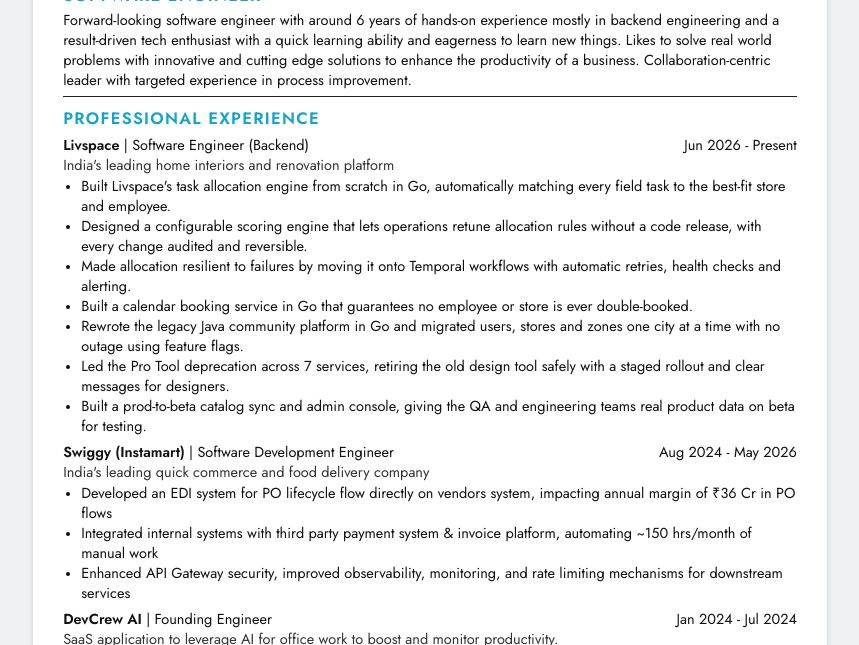
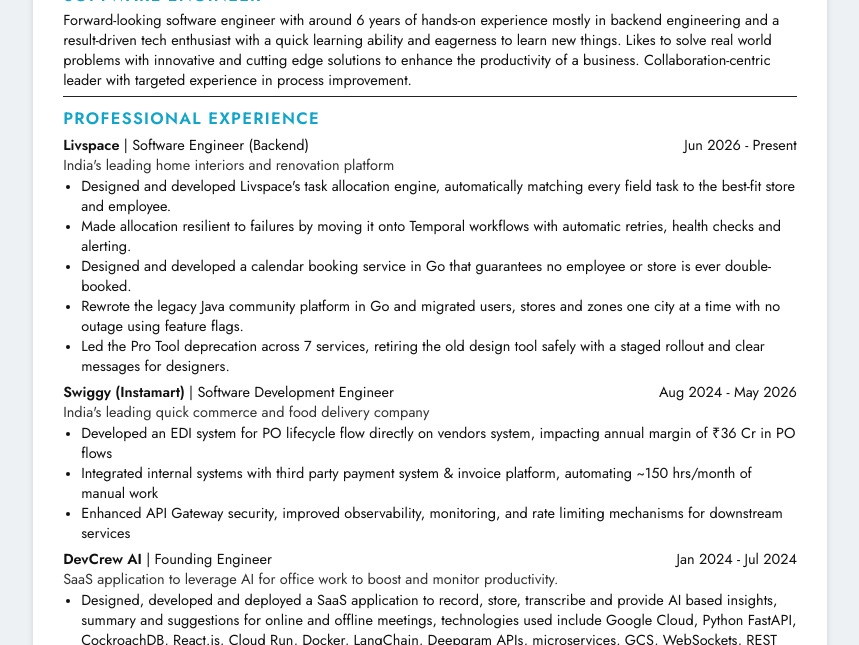
Before and after one commit to ukpratik/resume, a plain HTML site: page index.html in a window 1280 px wide. Shown: the part 155-800 px from the top of the page, without its empty margins (210-1069 px from the left). Drawn offline with Linux system fonts and the light colour scheme.

Commit message:
Refine Livspace experience points
Co-Authored-By: Claude Opus 5.5 <noreply@anthropic.com>

```diff
--- a/index.html
+++ b/index.html
@@ -148,14 +148,11 @@
       <div class="job-head"><span><span class="org">Livspace</span><span class="role">Software Engineer (Backend)</span></span><span class="when">Jun 2026 - Present</span></div>
       <p class="blurb">India's leading home interiors and renovation platform</p>
       <ul>
-        <li>Built Livspace's task allocation engine from scratch in Go, automatically matching every field task to the best-fit store and employee.</li>
-        <li>Designed a configurable scoring engine that lets operations retune allocation rules without a code release, with every change audited and reversible.</li>
+        <li>Designed and developed Livspace's task allocation engine, automatically matching every field task to the best-fit store and employee.</li>
         <li>Made allocation resilient to failures by moving it onto Temporal workflows with automatic retries, health checks and alerting.</li>
-        <li>Built a calendar booking service in Go that guarantees no employee or store is ever double-booked.</li>
+        <li>Designed and developed a calendar booking service in Go that guarantees no employee or store is ever double-booked.</li>
         <li>Rewrote the legacy Java community platform in Go and migrated users, stores and zones one city at a time with no outage using feature flags.</li>
-        <li>Led the Pro Tool deprecation across 7 services, retiring the old design tool safely with a staged rollout and clear messages for designers.</li>
-        <li>Built a prod-to-beta catalog sync and admin console, giving the QA and engineering teams real product data on beta for testing.</li>
-      </ul>
+        <li>Led the Pro Tool deprecation across 7 services, retiring the old design tool safely with a staged rollout and clear messages for designers.</li>      </ul>
     </div>
 
     <div class="job">
```
Also changed, not shown: 1 other file.
